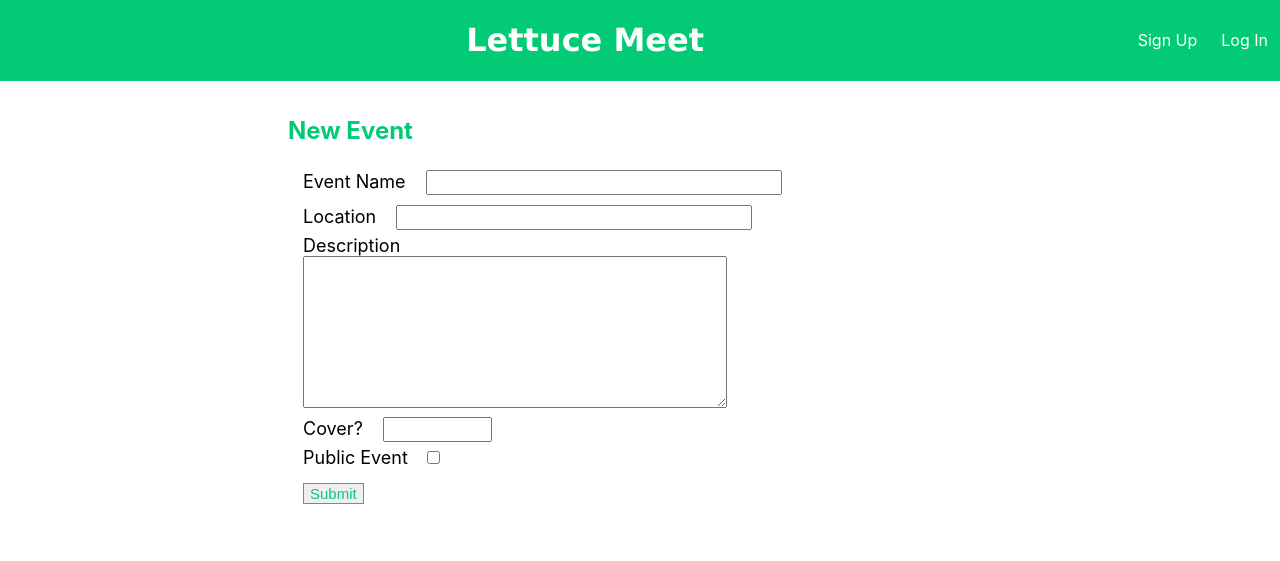
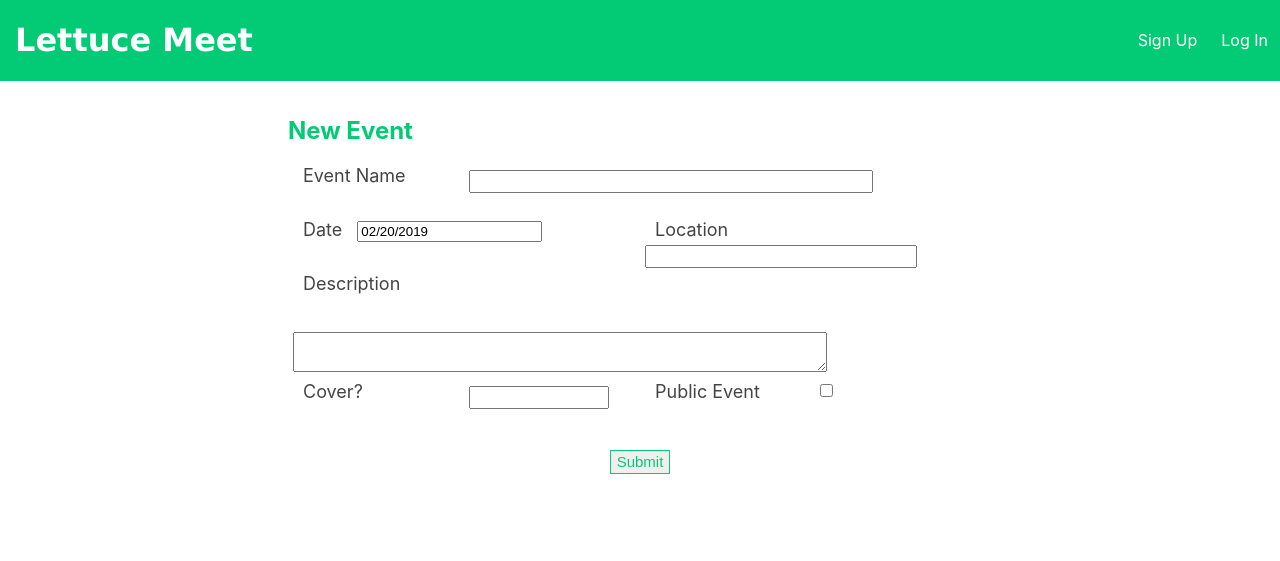
Before and after one commit to zukululu/MERN_EventCalendar_FrontEnd, a React app in the folder mern-calendar-app/: page /create in a window 1280 px wide. Built offline with nearby package versions, Linux system fonts and the light colour scheme; a web font is replaced by a local one.

Commit message:
trying to create new event

```diff
--- a/mern-calendar-app/package.json
+++ b/mern-calendar-app/package.json
@@ -7,8 +7,8 @@
     "node-sass": "^4.11.0",
     "react": "^16.8.2",
     "react-calendar": "^2.18.1",
+    "react-datepicker": "^2.1.0",
     "react-dom": "^16.8.2",
-    "react-input-calendar": "^0.5.4",
     "react-router-dom": "^4.3.1",
     "react-scripts": "2.1.5"
   },
--- a/mern-calendar-app/src/components/App/App.js
+++ b/mern-calendar-app/src/components/App/App.js
@@ -9,7 +9,9 @@ import './App.scss';
 import CreateEvent from '../CreateEvent/CreateEvent'
 import Header from '../Header/Header'
 import LogInForm from '../LogIn/LogIn'
+import LogOut from '../LogOut/LogOut'
 import MainEvent from '../MainEvent/MainEvent'
+import MyEvents from '../MyEvents/MyEvents'
 import SignUpForm from '../SignUp/SignUp'
 
 class App extends Component {
@@ -87,6 +89,30 @@ class App extends Component {
         <Header isLoggedIn={this.state.isLoggedIn} />
         <div className="body">
           <Switch>
+            <Route path='/create' render={() => {
+              return (
+                <CreateEvent isLoggedIn={this.state.isLoggedIn} />
+              )
+            }} />
+            <Route path='/login'
+              render={(props) => {
+                return (
+                  <LogInForm isLoggedIn={this.state.isLoggedIn} handleInput={this.handleInput} handleLogIn={this.handleLogIn} />
+                )
+              }}
+            />
+            <Route path='/logout' render={(props) => {
+              return (
+                <LogOut isLoggedIn={this.state.isLoggedIn} handleLogOut={this.handleLogOut} />
+              )
+            }} />
+            <Route path='/myevents'
+              render={(props) => {
+                return (
+                  <MyEvents isLoggedIn={this.state.isLoggedIn} />
+                )
+              }}
+            />
             <Route path='/signup'
               render={(props) => {
                 return (
@@ -94,18 +120,6 @@ class App extends Component {
                 )
               }}
             />
-            <Route path='/login'
-              render={(props) => {
-                return (
-                  <LogInForm isLoggedIn={this.state.isLoggedIn} handleInput={this.handleInput} handleLogIn={this.handleLogIn} />
-                )
-              }}
-            />
-            <Route path='/create' render={() => {
-              return (
-                <CreateEvent isLoggedIn={this.state.isLoggedIn} />
-              )
-            }} />
             <Route path="/" render={() => {
                 return (
                   <MainEvent isLoggedIn={this.state.isLoggedIn} />
--- a/mern-calendar-app/src/components/App/App.scss
+++ b/mern-calendar-app/src/components/App/App.scss
@@ -6,5 +6,6 @@
 /* Universal */
 
 body {
+  color: $dark-gray;
   margin: 0 auto;
 }
--- a/mern-calendar-app/src/components/CreateEvent/CreateEvent.js
+++ b/mern-calendar-app/src/components/CreateEvent/CreateEvent.js
@@ -1,36 +1,80 @@
 import React, { Component } from 'react';
+import DatePicker from "react-datepicker";
 import './CreateEvent.scss';
+import "react-datepicker/dist/react-datepicker.css";
+import axios from 'axios'
 
 class CreateEvent extends Component {
+
+    constructor(props) {
+        super(props);
+        this.state = {
+            title: '',
+            date: new Date(),
+            author: '',
+            public: false
+        };
+
+        this.handleDateChange = this.handleDateChange.bind(this);
+        this.handleChange = this.handleChange.bind(this);
+        this.handleSubmit = this.handleSubmit.bind(this);
+    }
+
+    handleDateChange(date) {
+        this.setState({
+            date: date
+        });
+    }
+
+    handleChange(evt) {
+        const variable = evt.target.name
+        console.log(variable)
+        this.setState({[variable]: evt.target.value },
+        () => {
+            console.log(this.state)
+        })
+        // console.log(evt.target.name)
+        // console.log(evt.target.value)
+    }
+
+    handleSubmit(e) {
+        e.preventDefault()
+        axios.post('http://localhost:3001/events/new', this.state)
+            .then(res => {
+                console.log(res.data)
+            })
+    }
+
+
     render() {
         return (
             <div className="create-form">
-                <h2>New Event</h2>
+                <div className="create-form-header">
+                    <h2>New Event</h2>
+                </div>
 
-                <form>
-                    <div>
-                        <label htmlFor='title'>Event Name</label>
-                        <input type="text" name="title" className="form form_title" />
+                <form className="form-wrapper" onSubmit={this.handleSubmit}>
+                    <div className="label-title"><label htmlFor='title'>Event Name</label></div>
+                    <div className="form-title"><input type="text" name="title" value={this.state.value} className="form" onChange={this.handleChange} /></div>
+                    <div className="calendar"></div>
+                    <div className="date">
+                        <label htmlFor='date'>Date</label>
+                        <DatePicker
+                            selected={this.state.date}
+                            onChange={this.handleDateChange} name="date" value={this.state.value}
+                        /></div>
+                    <div className="location">
+                        <label htmlFor='location'>Location</label>
+                        <input type="text" name="location" value={this.state.value} className="form" onChange={this.handleChange} /></div>
+                    <div className="label-description"><label htmlFor='description'>Description</label></div>
+                    <div className="form-description">
+                        <textarea type="text" name="description" value={this.state.value} className="form" onChange={this.handleChange} />
                     </div>
-                    <div>
-                        <label htmlFor='location'>Location</label>
-                        <input type="text" name="location" className="form form_location" />
-                    </div>
-                    <div>
-                        <label htmlFor='description'>Description</label>
-                    </div>
-                    <div>
-                        <textarea type="text" name="description" className="form form_description" />
-                    </div>
-                    <div>
-                        <label htmlFor='cover'>Cover?</label>
-                        <input type="text" name="cover" className="form form_cover" />
-                    </div>
-                    <div>
-                        <label htmlFor='public'>Public Event</label>
-                        <input type="checkbox" name="public" />
-                    </div>
-                    <input value='Submit' type='submit' className="button" />
+                    <div className="label-cover"><label htmlFor='cover'>Cover?</label></div>
+                    <div className="form-cover"><input type="text" name="cover" value={this.state.value} className="form" onChange={this.handleChange} /></div>
+                    <div className="label-public"><label htmlFor='public'>Public Event</label></div>
+                    <div className="form-public"><input type="checkbox" name="public" value={this.state.value} onChange={this.handleChange} /></div>
+                    <div className="button-submit"><input value='Submit' type='submit' className="button" /></div>
                 </form>
             </div>
         );
--- a/mern-calendar-app/src/components/CreateEvent/CreateEvent.scss
+++ b/mern-calendar-app/src/components/CreateEvent/CreateEvent.scss
@@ -2,38 +2,85 @@
 @import '../MainEvent/MainEvent.scss';
 
 .create-form {
+    color: $dark-gray;
     margin: 0 auto;
     max-width: 55%;
     padding: 15px 0;
 
-    .form {
-        padding: 0;
+    .create-form-header {
+        width: 100%;
     }
 
-    .form_cover {
-        font-size: 18px;
-        width: 15%;
+    .form-wrapper {
+        display: grid;
+        grid-template-columns: repeat(4, 1fr);
+        grid-template-rows: repeat(7, 1fr);
     }
 
-    .form_description {
-        font-size: 18px;
-        height: 150px;
-        margin: 0 15px;
-        width: 60%;
+    .button-submit {
+        display: flex;
+        grid-column: 2 / span 2;
+        grid-row: 6;
+        justify-content: center;
     }
 
-    .form_location {
-        font-size: 18px;
-        width: 50%;
+    .date {
+        grid-column: 1 / span 2;
+        grid-row: 2;
     }
 
-    .form_title {
+    .form-cover {
+        grid-column: 2;
+        grid-row: 5;
+    }
+
+    .form-description {
+        grid-column: 1 / span 4;
+        grid-row: 4;
+    }
+
+    .form-location {
+        grid-column: 4;
+        grid-row: 2;
+    }
+
+    .form-public {
+        grid-column: 4;
+        grid-row: 5;
+    }
+
+    .form-title {
+        grid-column: 2 / span 3;
+        grid-row: 1;
+    }
+
+    label {
         font-size: 18px;
-        width: 50%;
+        padding: 0 15px;
+    }
+
+    .label-cover {
+        grid-column: 1;
+        grid-row: 5;
+    }
+
+    .label-description {
+        grid-column: 1 / span 4;
+        grid-row: 3;
+    }
+
+    .label-public {
+        grid-column: 3;
+        grid-row: 5;
+    }
+
+    .label-title {
+        grid-column: 1;
+        grid-row: 1;
+    }
+
+    .location {
+        grid-column: 3 / span 2;
+        grid-row: 2;
     }
 }
-
-label {
-    font-size: 18px;
-    padding: 0 15px;
-}
--- a/mern-calendar-app/src/components/Header/Header.scss
+++ b/mern-calendar-app/src/components/Header/Header.scss
@@ -7,7 +7,7 @@ header {
     background-color: $dark-green;
     color: $white;
     display: grid;
-    grid-template-columns: 30% 25% 45%;
+    grid-template-columns: repeat(3 33%);
     grid-template-rows: 1;
     max-height: 150px;
 }
@@ -24,9 +24,9 @@ h1 {
 }
 
 .logo {
-    grid-column: 1 / span 2;
+    grid-column: 1;
     grid-row: 1;
-    text-align: right;
+    padding: 0 15px;
 }
 
 .link-box {
--- /dev/null
+++ b/mern-calendar-app/src/components/LogOut/LogOut.js
@@ -0,0 +1,15 @@
+import React, { Component } from 'react';
+
+class LogOut extends Component {
+    render() {
+        return (
+            <div>
+                <form>
+                    <input value='Log Out' type='submit' onClick={this.props.handleLogOut} />
+                </form>
+            </div>
+        );
+    }
+}
+
+export default LogOut;
--- a/mern-calendar-app/src/components/MainEvent/MainEvent.js
+++ b/mern-calendar-app/src/components/MainEvent/MainEvent.js
@@ -14,7 +14,7 @@ class MainEvent extends Component {
     }
 
     componentDidMount(){
-        axios.get("http://localhost:3001/")
+        axios.get("http://localhost:3001/events")
             .then(console.log("got"))
             .then((res) => {
                 console.log(res)
--- /dev/null
+++ b/mern-calendar-app/src/components/MyEvents/MyEvents.js
@@ -0,0 +1,13 @@
+import React, { Component } from 'react';
+
+class MyEvents extends Component {
+    render() {
+        return (
+            <div>
+                My events
+            </div>
+        );
+    }
+}
+
+export default MyEvents;
--- a/mern-calendar-app/src/components/color-palette.scss
+++ b/mern-calendar-app/src/components/color-palette.scss
@@ -1,3 +1,4 @@
+$dark-gray: #444;
 $dark-green: #03CB75;
 $light-green: #B4F300;
 $med-green: #6DE54A;
```
Also changed, not shown: 1 other file.
